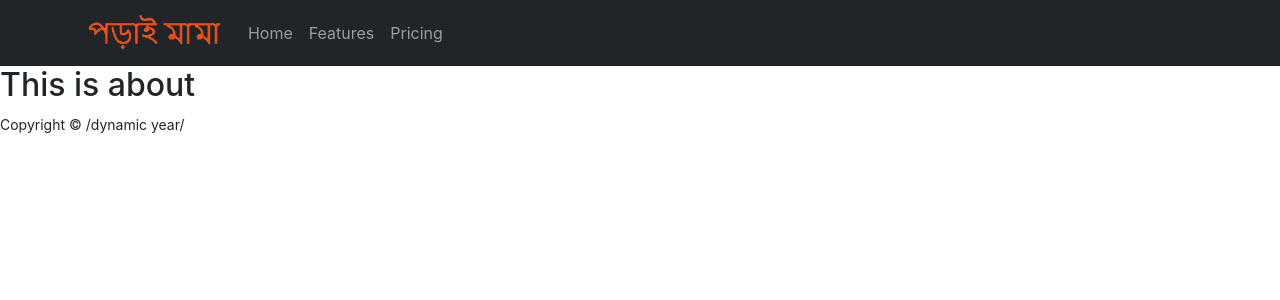
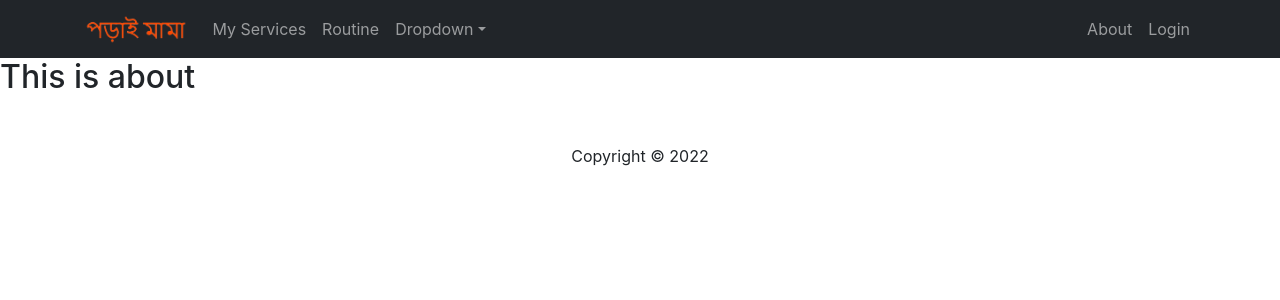
Before and after one commit to MehruzSaif/porai-mama-react-app, a React (Create React App) app: page /about in a window 1280 px wide. Shown: the top 300 px of the page. Built offline with nearby package versions, Linux system fonts and the light colour scheme.

Commit message:
dynamic route set

```diff
--- a/src/App.js
+++ b/src/App.js
@@ -2,6 +2,7 @@
 import './App.css';
 import About from './Pages/About/About';
 import Home from './Pages/Home/Home/Home';
+import ServiceDetail from './Pages/ServiceDetail/ServiceDetail';
 import Footer from './Pages/Shared/Footer/Footer';
 import Header from './Pages/Shared/Header/Header';
 
@@ -11,6 +12,8 @@
       <Header></Header>
       <Routes>
         <Route path='/' element={<Home></Home>}></Route>
+        <Route path='/home' element={<Home></Home>}></Route>
+        <Route path='/service/:serviceId' element={<ServiceDetail></ServiceDetail>}></Route>
         <Route path='/about' element={<About></About>}></Route>
       </Routes>
       <Footer></Footer>
--- a/src/Pages/Home/Service/Service.js
+++ b/src/Pages/Home/Service/Service.js
@@ -1,15 +1,21 @@
 import React from 'react';
+import { useNavigate } from 'react-router-dom';
 import './Service.css';
 
 const Service = ({ service }) => {
-    const { name, img, description, price } = service;
+    const { id, name, img, description, price } = service;
+    const navigate = useNavigate();
+    const navigateToServiceDetail = id => {
+        navigate(`/service/${id}`);
+    }
+
     return (
         <div className='service'>
             <img src={img} alt="" />
             <h2>{name}</h2>
             <p>Price: ${price}/month</p>
             <p>{description}</p>
-            <button>Book Now: {name}</button>
+            <button onClick={() => navigateToServiceDetail(id)} className='btn btn-primary'>Book Now: {name}</button>
         </div>
     );
 };
--- a/src/Pages/Home/Services/Services.js
+++ b/src/Pages/Home/Services/Services.js
@@ -12,6 +12,7 @@
     }, [])
 
     return (
+        <div id='services' className='container'>
             <div>
                 <h1 className='services-title my-5'>যে সকল বিষয় পড়াই</h1>
                 <div className="services-container">
@@ -23,6 +24,7 @@
                     }
                 </div>
             </div>
+        </div>
     );
 };
 
--- /dev/null
+++ b/src/Pages/ServiceDetail/ServiceDetail.js
@@ -0,0 +1,14 @@
+import React from 'react';
+import { useParams } from 'react-router-dom';
+
+const ServiceDetail = () => {
+    const { serviceId } = useParams();
+
+    return (
+        <div>
+            <h2>Welcome to service detail: {serviceId}</h2>
+        </div>
+    );
+};
+
+export default ServiceDetail;
--- a/src/Pages/Shared/Footer/Footer.js
+++ b/src/Pages/Shared/Footer/Footer.js
@@ -1,9 +1,12 @@
 import React from 'react';
 
 const Footer = () => {
+    const today = new Date();
+    const year = today.getFullYear();
+
     return (
-        <footer>
-            <p><small>Copyright © /dynamic year/</small></p>
+        <footer className='text-center mt-5'>
+            <p>Copyright © {year}</p>
         </footer>
     );
 };
--- a/src/Pages/Shared/Header/Header.js
+++ b/src/Pages/Shared/Header/Header.js
@@ -1,19 +1,35 @@
 import React from 'react';
-import { Container, Nav, Navbar } from 'react-bootstrap';
+import { Link } from 'react-router-dom';
+import { Container, Nav, Navbar, NavDropdown } from 'react-bootstrap';
 import logo from '../../../images/logo.png';
 
 const Header = () => {
     return (
-        <Navbar bg="dark" variant="dark">
+        <Navbar collapseOnSelect expand="lg" sticky='top' bg="dark" variant="dark">
             <Container>
-                <Navbar.Brand href="#home">
-                    <img src={logo} height='40px' alt="" />
+                <Navbar.Brand as={Link} to="/">
+                    <img height={30} src={logo} alt="" />
                 </Navbar.Brand>
-                <Nav className="me-auto">
-                    <Nav.Link href="#home">Home</Nav.Link>
-                    <Nav.Link href="#features">Features</Nav.Link>
-                    <Nav.Link href="#pricing">Pricing</Nav.Link>
-                </Nav>
+                <Navbar.Toggle aria-controls="responsive-navbar-nav" />
+                <Navbar.Collapse id="responsive-navbar-nav">
+                    <Nav className="me-auto">
+                        <Nav.Link href="home#services">My Services</Nav.Link>
+                        <Nav.Link href="home#routine">Routine</Nav.Link>
+                        <NavDropdown title="Dropdown" id="collasible-nav-dropdown">
+                            <NavDropdown.Item href="#action/3.1">Action</NavDropdown.Item>
+                            <NavDropdown.Item href="#action/3.2">Another action</NavDropdown.Item>
+                            <NavDropdown.Item href="#action/3.3">Something</NavDropdown.Item>
+                            <NavDropdown.Divider />
+                            <NavDropdown.Item href="#action/3.4">Separated link</NavDropdown.Item>
+                        </NavDropdown>
+                    </Nav>
+                    <Nav>
+                        <Nav.Link as={Link} to="/about">About</Nav.Link>
+                        <Nav.Link as={Link} to="/login">
+                            Login
+                        </Nav.Link>
+                    </Nav>
+                </Navbar.Collapse>
             </Container>
         </Navbar>
     );
```
Also changed, not shown: src/images/banner1.png (added), src/images/banner2.png (added). Lines whose indentation alone changed are shown as unchanged.
